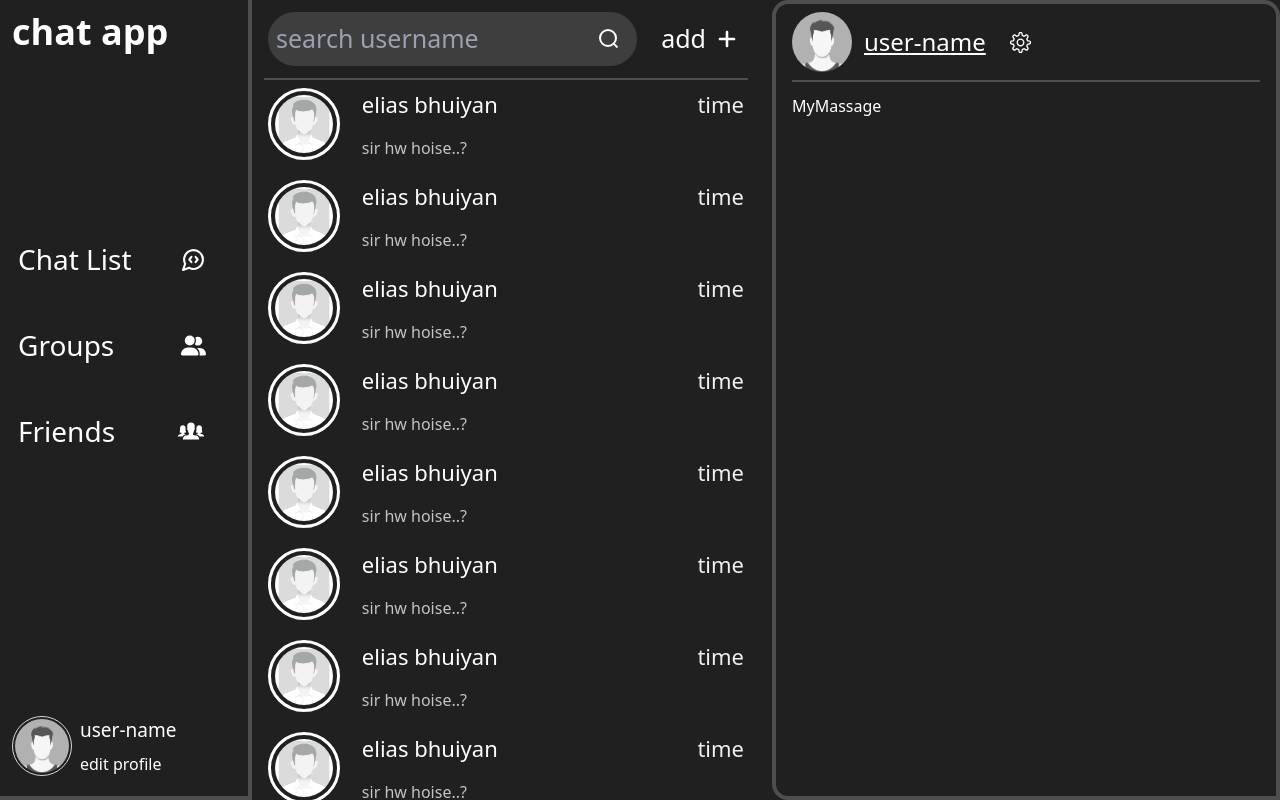
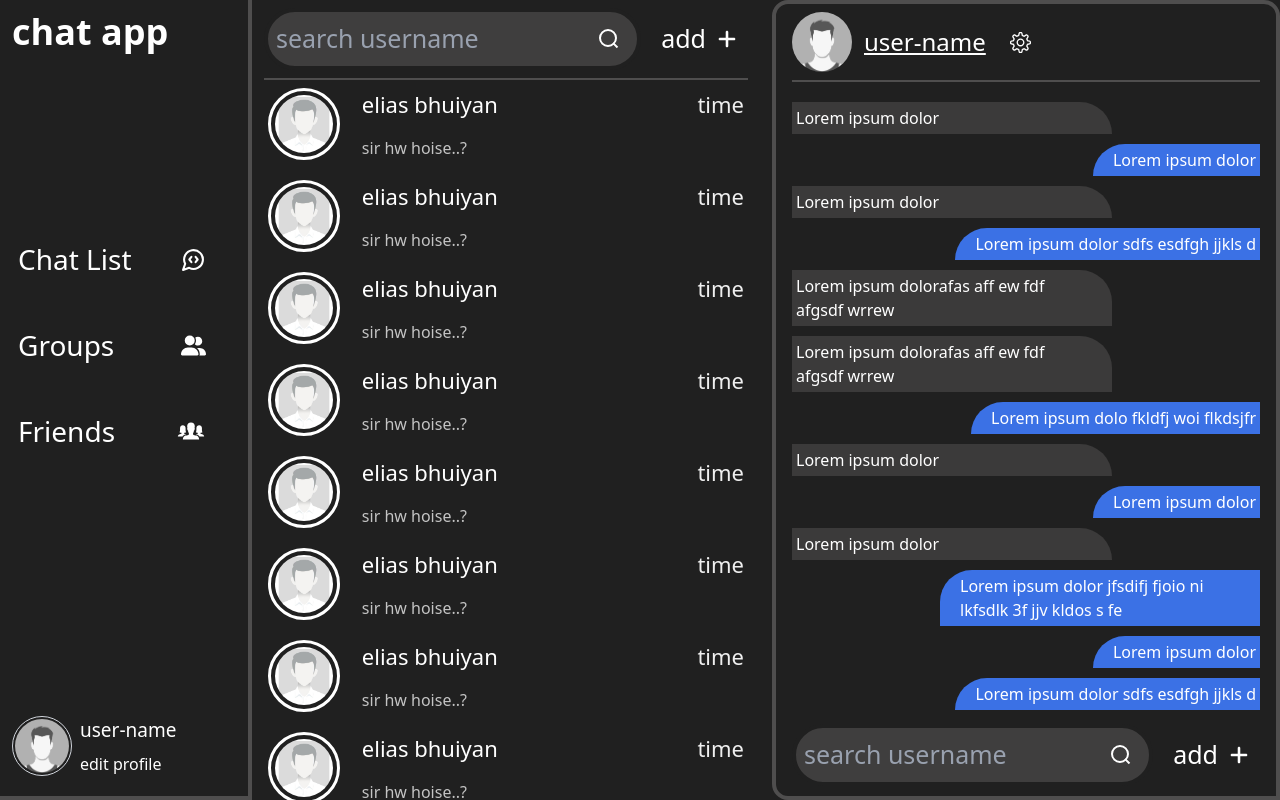
Before and after one commit to FamimHayat/demo-messenger-app, a React (Vite) app: page / in a window 1280 px wide. Built offline with nearby package versions, Linux system fonts and the light colour scheme.

Commit message:
chat-page styling

```diff
--- a/src/components/FriendMassage.jsx
+++ b/src/components/FriendMassage.jsx
@@ -1,13 +1,11 @@
+import React from "react";
 
-import React from 'react'
+const FriendMassage = ({ message }) => {
+  return (
+    <div className="p-1 pr-5 rounded-tr-4xl  bg-[#3b3a3a] max-w-xs">
+      <p className="text-white text-[16px]">{message}</p>
+    </div>
+  );
+};
 
-const FriendMassage = ({message}) => {
-  return (
-      <div className='p-1'>
-          <p className='text-white text-[28px]'>{message}</p>
-
-    </div>
-  )
-}
-
-export default FriendMassage
+export default FriendMassage;
--- a/src/components/MyMassage.jsx
+++ b/src/components/MyMassage.jsx
@@ -1,10 +1,12 @@
 
 import React from 'react'
 
-const MyMassage = () => {
+const MyMassage = ({ message }) => {
   return (
-    <div>MyMassage</div>
-  )
-}
+    <div className="p-1 pl-5 rounded-tl-4xl bg-[#3b71e5] ml-auto max-w-xs">
+      <p className="text-white text-[16px]">{message}</p>
+    </div>
+  );
+};
 
 export default MyMassage
--- a/src/pages/ChatPage.jsx
+++ b/src/pages/ChatPage.jsx
@@ -25,12 +25,59 @@ const ChatPage = () => {
               <SlSettings className="flex p-3 text-[45px] text-white hover:text-[#80c3dd]" />
             </Link>
           </div>
-          <div className="overflow-y-auto text-white h-[calc(100dvh-170px)] flex flex-col gap-1  ">
-            <FriendMassage className/>
-            <MyMassage/>
+          <div className="overflow-y-auto py-5 text-white h-[calc(100dvh-170px)] flex flex-col gap-2.5  ">
+            <FriendMassage message={" Lorem ipsum dolor"} />
+            <MyMassage message={" Lorem ipsum dolor"} />
+            <FriendMassage message={" Lorem ipsum dolor"} />
+            <MyMassage message={" Lorem ipsum dolor sdfs esdfgh jjkls d"} />
+            <FriendMassage message={" Lorem ipsum dolorafas aff ew  fdf afgsdf wrrew "} />
+            <FriendMassage message={" Lorem ipsum dolorafas aff ew  fdf afgsdf wrrew "} />
+            <MyMassage message={" Lorem ipsum dolo fkldfj woi  flkdsjfr"} />
+            <FriendMassage message={" Lorem ipsum dolor"} />
+            <MyMassage message={" Lorem ipsum dolor"} />
+            <FriendMassage message={" Lorem ipsum dolor"} />
+            <MyMassage message={" Lorem ipsum dolor jfsdifj fjoio ni lkfsdlk 3f jjv  kldos s fe"} />
+            <MyMassage message={" Lorem ipsum dolor"} />
+            <MyMassage message={" Lorem ipsum dolor sdfs esdfgh jjkls d"} />
+            <FriendMassage message={" Lorem ipsum dolor"} />
+            <MyMassage message={" Lorem ipsum dolor sdfs esdfgh jjkls d"} />
+            <FriendMassage message={" Lorem ipsum dolor"} />
+            <FriendMassage message={" Lorem ipsum dolor sdfs esdfgh jjkls d"} />
+            <MyMassage message={" Lorem ipsum dolor"} />
+            <FriendMassage message={" Lorem ipsum dolor jfsdifj fjoio ni lkfsdlk 3f jjv  kldos s fe"} />
+            <FriendMassage message={" Lorem ipsum dolor"} />
+            <FriendMassage message={" Lorem ipsum dolor fkjh fewiu jksdf ruewo ukjflk ureoiw uf sklj lk  reu ou akl kr sh sdsf kshf wh i"} />
+            <MyMassage message={" Lorem ipsum dolor"} />
+            <FriendMassage message={" Lorem ipsum dolor"} />
+            <MyMassage message={" Lorem ipsum dolor jfsdifj fjoio ni lkfsdlk 3f jjv  kldos s fedsfd df sf oiioiwj jjsdfj io  fidfurioj . lskfo uif lf joi "} />
+            <FriendMassage message={" Lorem ipsum dolor fsdf f w a fsf w sa faf safaf 4 afjioajfs aijfojfa  sf a w"} />
+            <MyMassage message={" Lorem ipsum dolor lkfl;k a lkas ja. as"} />
+            <FriendMassage message={" Lorem ipsum dolor lkjdf ialri fawisdl;fjsdl; sdfsfw lsjflsdj lsjfowa xjfs "} />
+            <FriendMassage message={" Lorem ipsum dolor dj sd jfsd wkf f"} />
+            <MyMassage message={" Lorem ipsum dolorasa"} />
+            <FriendMassage message={" Lorem ipsum dolor lkjdf ialri fawisdl;fjsdl; sdfsfw lsjflsdj lsjfowa xjfs "} />
+            <MyMassage message={" Lorem ipsum dolor dsadas" } />
           </div>
           <div>
-
+            <div className=" flex gap-2 pt-3 items-center ">
+              <div className="w-full relative">
+                <input
+                  type="text"
+                  placeholder="search username"
+                  className="text-[25px] text-white placeholder-gray-400 pl-2 py-2 pr-10 bg-[#3f3e3e] rounded-full border-4 border-[#202020] outline-none focus:outline-none focus:ring-2 focus:ring-[#b6b5b5] w-full"
+                />
+                <FiSearch
+                  className="absolute right-3 top-1/2 transform -translate-y-1/2 p-2   text-white cursor-pointer rounded-full hover:bg-[#181818] active:bg-[#767676]"
+                  size={40}
+                />
+              </div>
+              <div className="flex items-center w-fit justify-center  cursor-pointer  rounded-full group active:bg-[#767676]">
+                <h2 className="text-[25px] hidden sm:flex md:hidden lg:flex text-white px-3 group-hover:text-[#80c3dd]">
+                  add
+                </h2>
+                <FaPlus className="text-[30px] pr-3 text-white  group-hover:text-[#80c3dd]" />
+              </div>
+            </div>
           </div>
         </div>
       </section>
```
